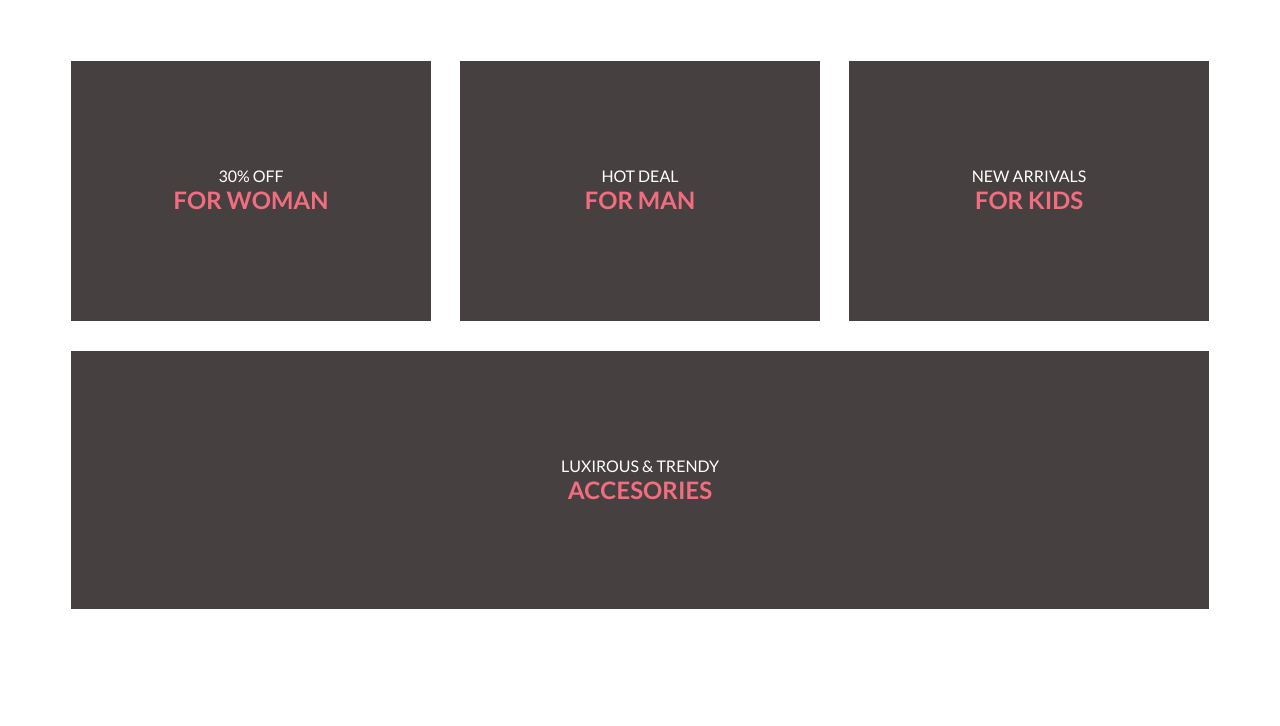
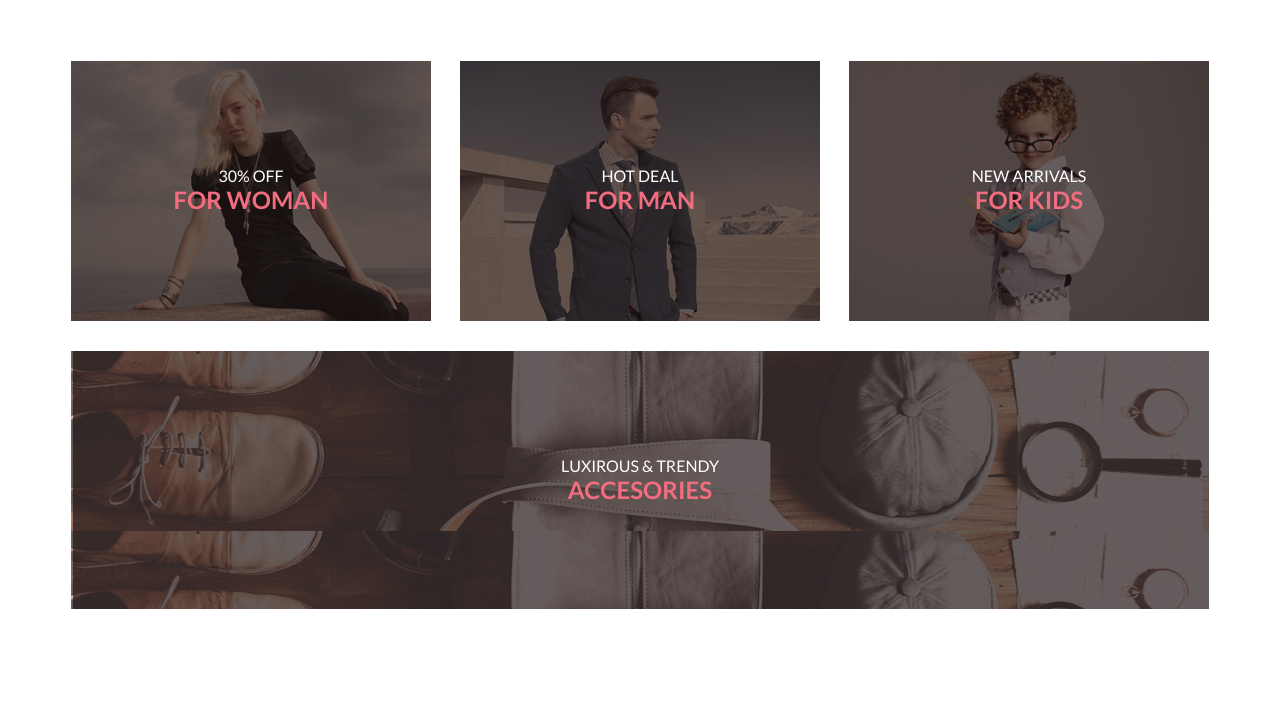
Before and after one commit to AnnYakusheva/geekbrains-shop_02.21, a plain HTML site: page index.html in a window 1280 px wide. Shown: the part 842-1568 px from the top of the page. Drawn offline with Linux system fonts and the light colour scheme; the site is published under a folder, as on GitHub Pages, so addresses that start at the root find nothing.

Commit message:
Снова исправлены ошибки

```diff
--- a/scss/blocks/_offers.scss
+++ b/scss/blocks/_offers.scss
@@ -15,20 +15,20 @@
         text-align: center;
 
         &-woman {
-            background-image: url(/img/offers_woman.jpg);
+            background-image: url(../img/offers_woman.jpg);
         }
 
         &-man {
-            background-image: url(/img/offers_man.jpg);
+            background-image: url(../img/offers_man.jpg);
         }
 
         &-kids {
-            background-image: url(/img/offers_kids.jpg);
+            background-image: url(../img/offers_kids.jpg);
         }
 
         &-accesories {
             @include size(100%);
-            background-image: url(/img/offers_accesories.jpg);
+            background-image: url(../img/offers_accesories.jpg);
         }
 
         & h3 {
--- a/scss/blocks/_registration.scss
+++ b/scss/blocks/_registration.scss
@@ -52,7 +52,7 @@
                     &::before {
                         @include size(20px, 16px);
                         content: '';
-                        background: url(/img/registration_check.svg);
+                        background: url(../img/registration_check.svg);
                         position: absolute;
                         top: 7px;
                         left: 0;
--- a/scss/blocks/_subscription.scss
+++ b/scss/blocks/_subscription.scss
@@ -1,6 +1,6 @@
 .subscription {
     @include size(auto, 448px);
-	background-image: url(/img/subscription_background.jpg);
+	background-image: url(../img/subscription_background.jpg);
 	display: flex;
 	align-items: center;
 
```
Also changed, not shown: css/style.css, 1 other file.
